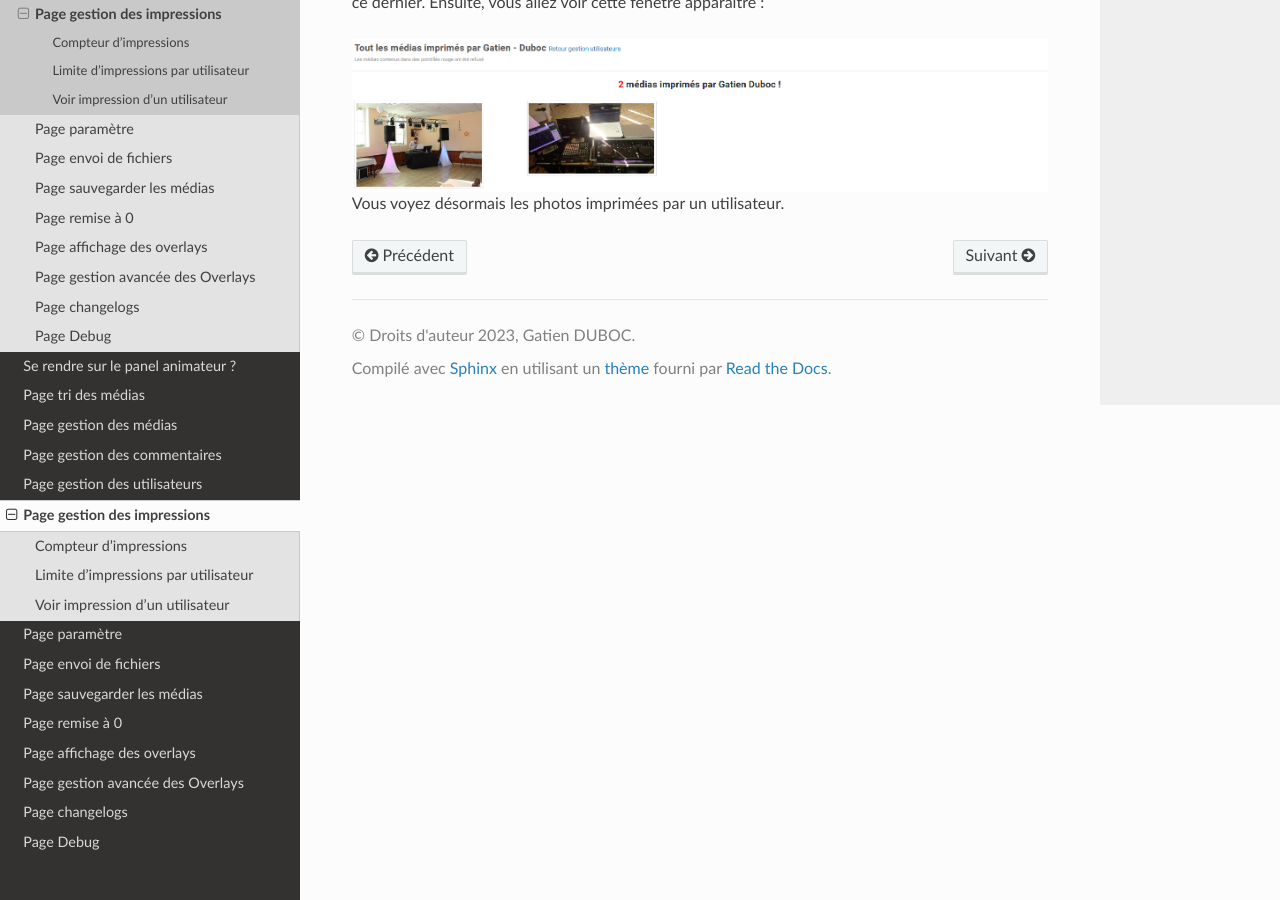
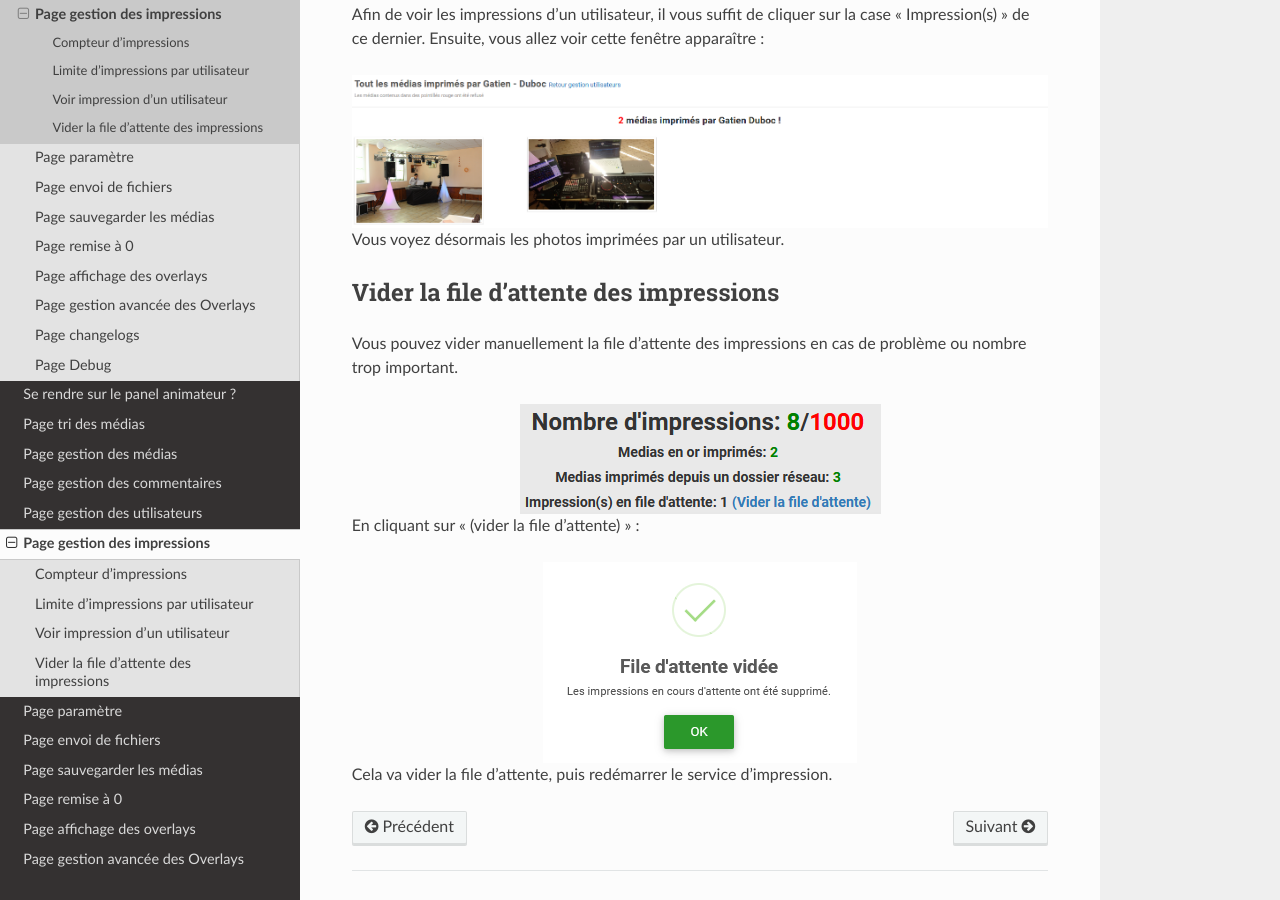
Before and after one commit to gatienduboc/PicturWall-docs, a Sphinx documentation site: the page built from docs/panel_animateur/animateur_gestion_impressions.rst, in a window 1280 px wide and 900 px high, scrolled down 1738 px. Built offline with Sphinx 7.4.7 and the Read the Docs theme 2.0.0, drawn with Linux system fonts in a browser that asks for light colours; some of the changed text lies outside the part shown.

Commit message:
Maj 1.40 : Ajout bouton pour vider la file d'attente des impressions

```diff
--- a/docs/panel_animateur/animateur_gestion_impressions.rst
+++ b/docs/panel_animateur/animateur_gestion_impressions.rst
@@ -26,7 +26,7 @@ Sur PicturWall, il existe plusieurs compteurs d'impressions. Ils ressemblent à
 * Première ligne : Nombre d'impressions au total / :ref:`Limite d'impressions totales <animateur_parametres_impression_max>`
 * Seconde ligne : Nombre de médias en or imprimés
 * Troisième ligne : Nombre d'impressions effectuées depuis un répertoire réseau (pour les photobooth fixe par exemple)
-* Quatrième ligne : Nombre d'impressions sur la file d'attente de l'imprimante
+* Quatrième ligne : Nombre d'impressions sur la file d'attente de l'imprimante, avec un lien pour :ref:`Vider la file d'attente <animateur_gestion_impressions_file_vider>`
 
 .. _animateur_gestion_impressions_limite:
 
@@ -67,3 +67,22 @@ Ensuite, vous allez voir cette fenêtre apparaître :
    :align: center
 
 Vous voyez désormais les photos imprimées par un utilisateur.
+
+.. _animateur_gestion_impressions_file_vider:
+
+Vider la file d'attente des impressions
+--------------------------------------------
+
+Vous pouvez vider manuellement la file d'attente des impressions en cas de problème ou nombre trop important.
+
+.. figure:: _images/gestion_impressions/gestion_impressions_compteur.PNG
+   :alt: Panel animateur de PicturWall, page gestion des impressions, vider la file d'attente d'impressions
+   :align: center
+
+En cliquant sur "(vider la file d'attente)" :
+
+.. figure:: _images/gestion_impressions/gestion_impressions_file_videe.PNG
+   :alt: Panel animateur de PicturWall, page gestion des impressions, vider la file d'attente d'impressions, confirmation
+   :align: center
+
+Cela va vider la file d'attente, puis redémarrer le service d'impression.
```
Also changed, not shown: docs/panel_animateur/_images/gestion_impressions/gestion_impressions_compteur.PNG, docs/panel_animateur/_images/gestion_impressions/gestion_impressions_file_videe.PNG (added), 9 other files.
